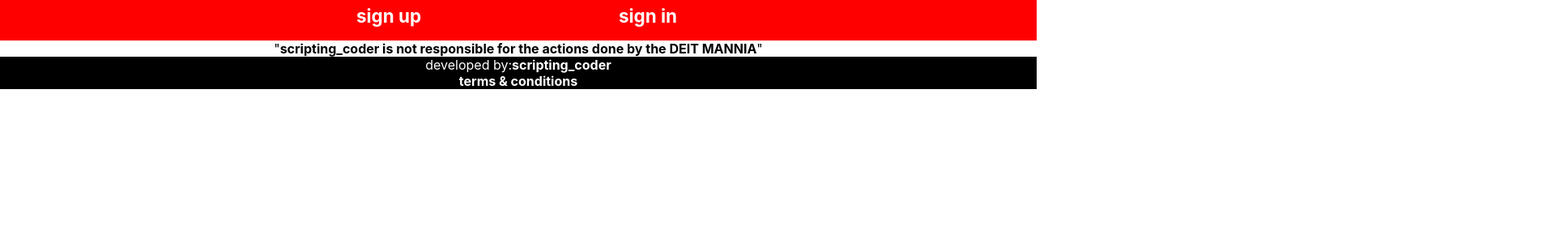
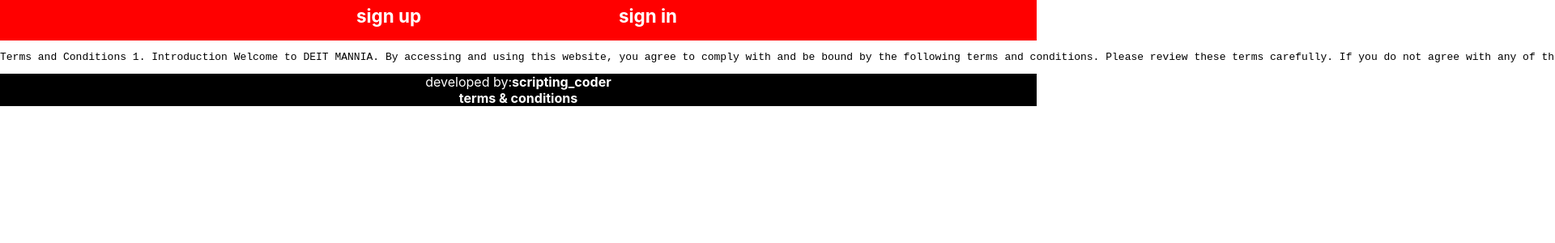
Before and after one commit to janardhanarajesh/deliveryfront, a React (Create React App) app: page /tc in a window 1280 px wide. Shown: the top 300 px of the page at 81% size, 1920 px wide, since content can reach past the window. Built offline with nearby package versions, Linux system fonts and the light colour scheme.

Commit message:
Update T&C.js

```diff
--- a/src/T&C.js
+++ b/src/T&C.js
@@ -2,7 +2,36 @@ function TC()
 {
 return(
     <div>
-       "<b>scripting_coder is not responsible for the actions done by the DEIT MANNIA</b>"
+    <pre>
+      Terms and Conditions
+1. Introduction
+Welcome to DEIT MANNIA. By accessing and using this website, you agree to comply with and be bound by the following terms and conditions. Please review these terms carefully. If you do not agree with any of these terms, you are prohibited from using this site.
+
+2. Ownership and Responsibility
+DEIT MANNIA is an independent platform operated and managed by its administrators. scripting_coder is a third-party service provider involved in the development and maintenance of this website. However, scripting_coder does not have control over the content, actions, or policies implemented by the administrators of DEIT MANNIA.
+
+3. Content and Actions
+The content presented on DEIT MANNIA is provided by the site administrators. scripting_coder is not responsible for the accuracy, completeness, or reliability of the information provided. Any actions taken based on the content provided on DEIT MANNIA are solely the responsibility of the website administrators and users.
+
+4. Security and Data Protection
+scripting_coder is not responsible for the security measures implemented on DEIT MANNIA. While we strive to implement best practices in website development and maintenance, we do not guarantee the security of the website or the data it contains. Users are responsible for protecting their own data and ensuring they use the website safely.
+
+5. Disclaimer of Liability
+scripting_coder shall not be liable for any direct, indirect, incidental, special, or consequential damages arising out of or related to the use or inability to use the DEIT MANNIA website. This includes but is not limited to damages for errors, omissions, interruptions, defects, delays in operation or transmission, computer viruses, or line failures.
+
+6. Third-Party Links
+DEIT MANNIA may contain links to third-party websites. These links are provided for convenience only and do not signify endorsement by scripting_coder. We have no control over the content or practices of these third-party sites and accept no responsibility for them.
+
+7. Changes to the Terms and Conditions
+scripting_coder reserves the right to modify these terms and conditions at any time. Changes will be effective immediately upon posting on this page. Continued use of the DEIT MANNIA website following any changes constitutes your acceptance of the new terms.
+
+8. Governing Law
+These terms and conditions are governed by and construed in accordance with the laws of the jurisdiction in which DEIT MANNIA operates, without regard to its conflict of law principles.
+
+9. Contact Information
+For any questions regarding these terms and conditions, please contact the administrators of DEIT MANNIA.
+
+    </pre>
     </div>
 )
 }
```
